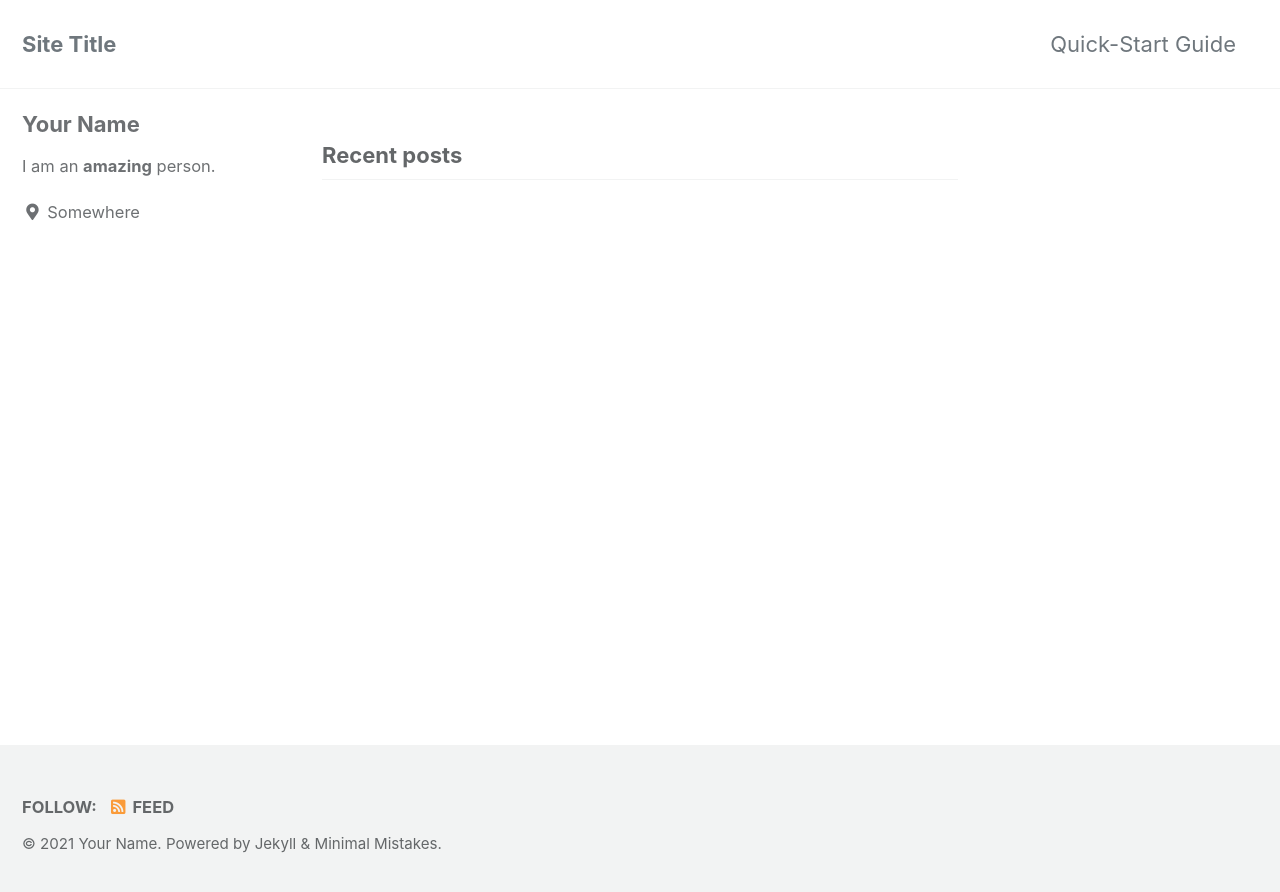
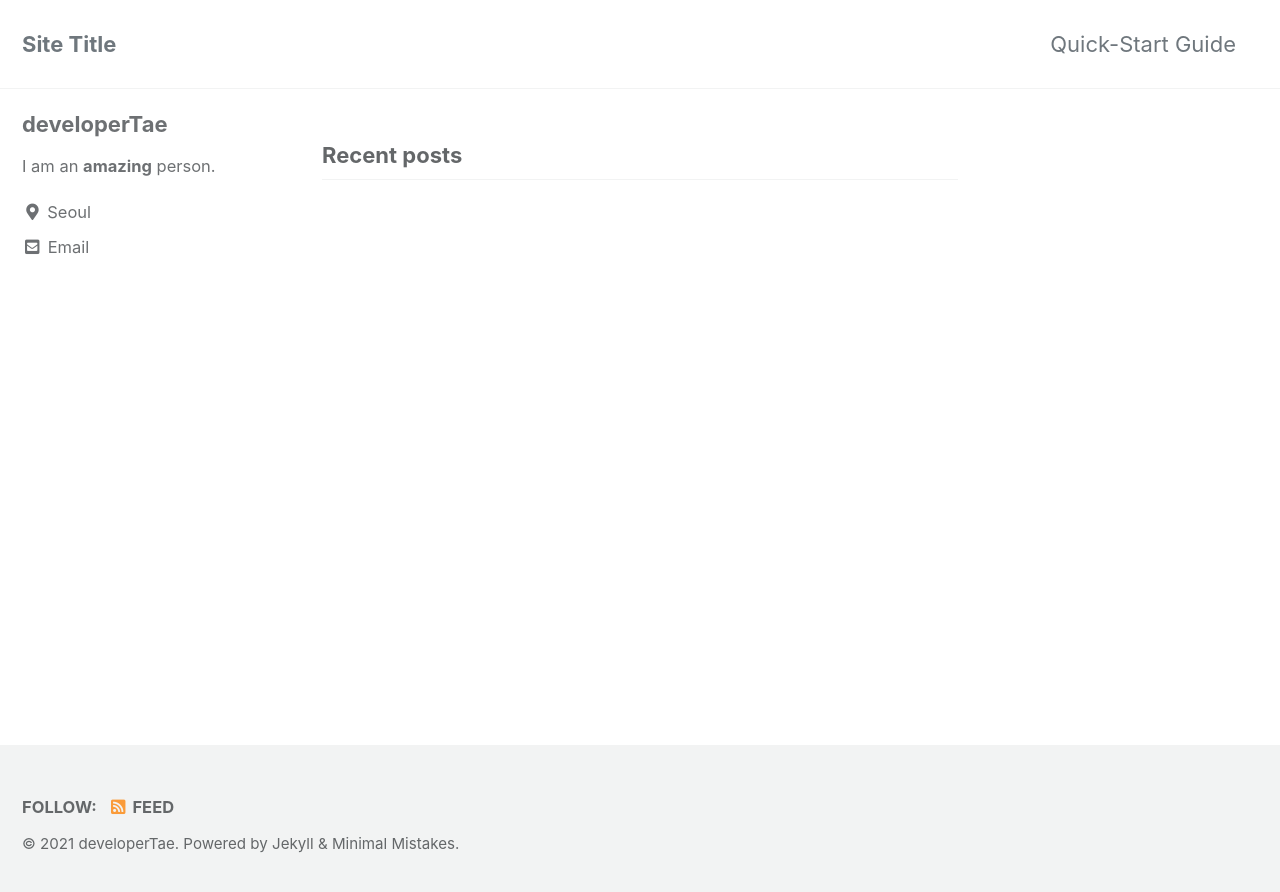
Before and after one commit to kkamankun/kkamankun.github.io, a Jekyll site: the page built from index.html, in a window 1280 px wide. Shown: the top 892 px of the page. Built offline with Jekyll 4.4.1, drawn with Linux system fonts in a browser that asks for light colours; cached includes are drawn as plain includes; the list of posts is cut into pages by our own code.

Commit message:
Update _config.yml

```diff
--- a/_config.yml
+++ b/_config.yml
@@ -19,7 +19,7 @@ locale                   : "en-US"
 title                    : "Site Title"
 title_separator          : "-"
 subtitle                 : # site tagline that appears below site title in masthead
-name                     : "Your Name"
+name                     : "developerTae"
 description              : "An amazing website."
 url                      : # the base hostname & protocol for your site e.g. "https://mmistakes.github.io"
 baseurl                  : # the subpath of your site, e.g. "/blog"
@@ -93,15 +93,15 @@ analytics:
 
 # Site Author
 author:
-  name             : "Your Name"
+  name             : "developerTae"
   avatar           : # path of avatar image, e.g. "/assets/images/bio-photo.jpg"
   bio              : "I am an **amazing** person."
-  location         : "Somewhere"
+  location         : "Seoul"
   email            :
   links:
     - label: "Email"
       icon: "fas fa-fw fa-envelope-square"
-      # url: "mailto:your.name@email.com"
+      url: "mailto:pts322@kw.ac.kr"
     - label: "Website"
       icon: "fas fa-fw fa-link"
       # url: "https://your-website.com"
```
